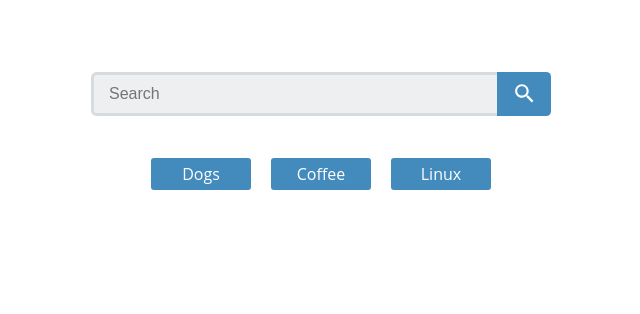
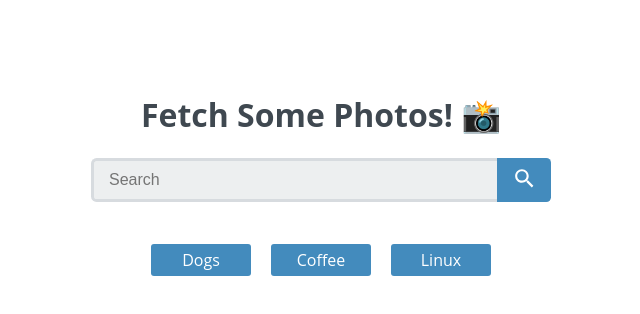
Before and after one commit to sethlewis93/React-Photo-Gallery-App, a React (Create React App) app: page / in a window 1280 px wide. Shown: the top 314 px of the page, without its empty margins (319-959 px from the left). Built offline with nearby package versions, Linux system fonts and the light colour scheme; no server answers.

Commit message:
updates UI

```diff
--- a/src/App.js
+++ b/src/App.js
@@ -10,6 +10,7 @@ import NotFound from "./components/NotFound";
 function App() {
   return (
     <div className="container">
+      <h1>Fetch Some Photos! 📸</h1>
       <SearchForm />
       <NavBar />
 
```
